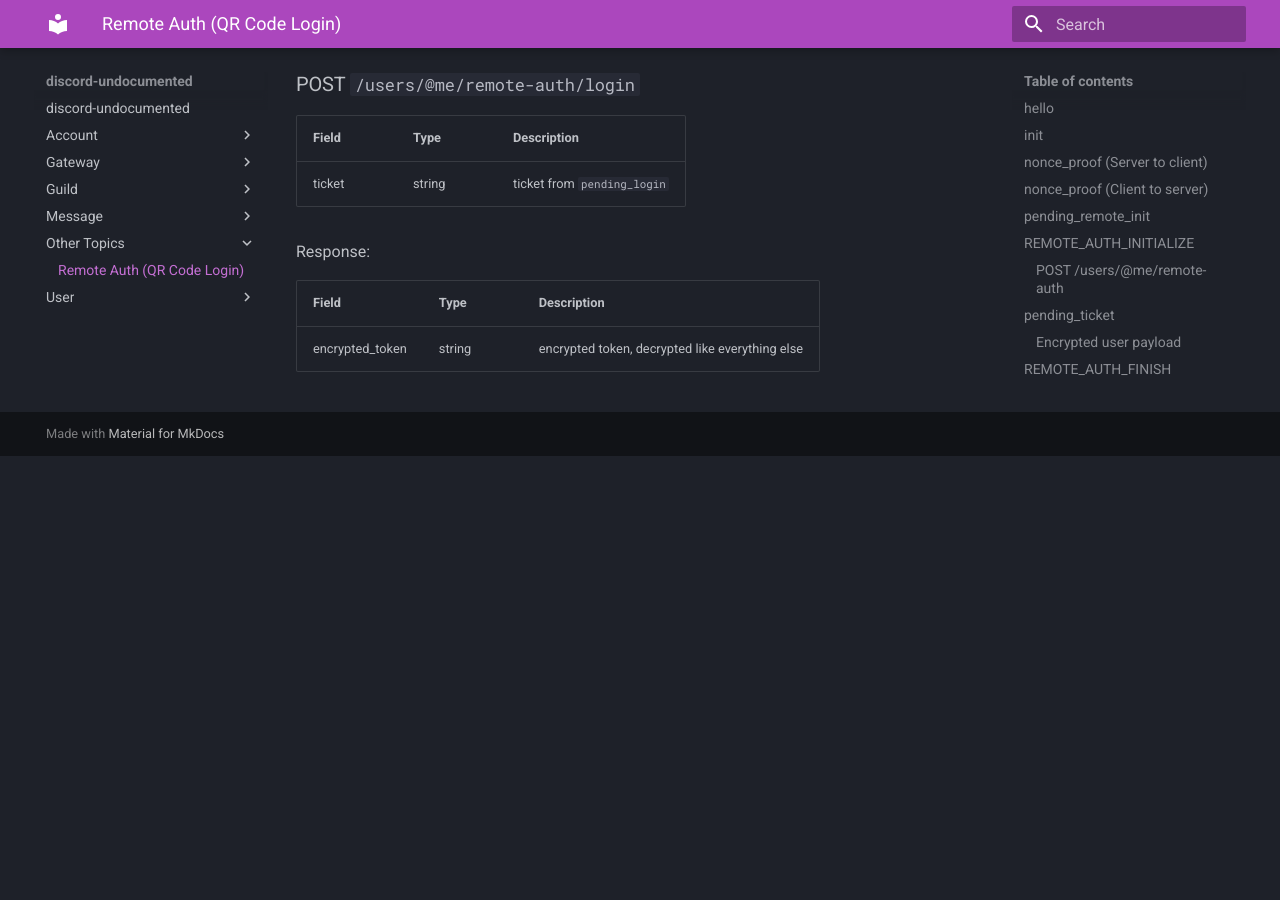
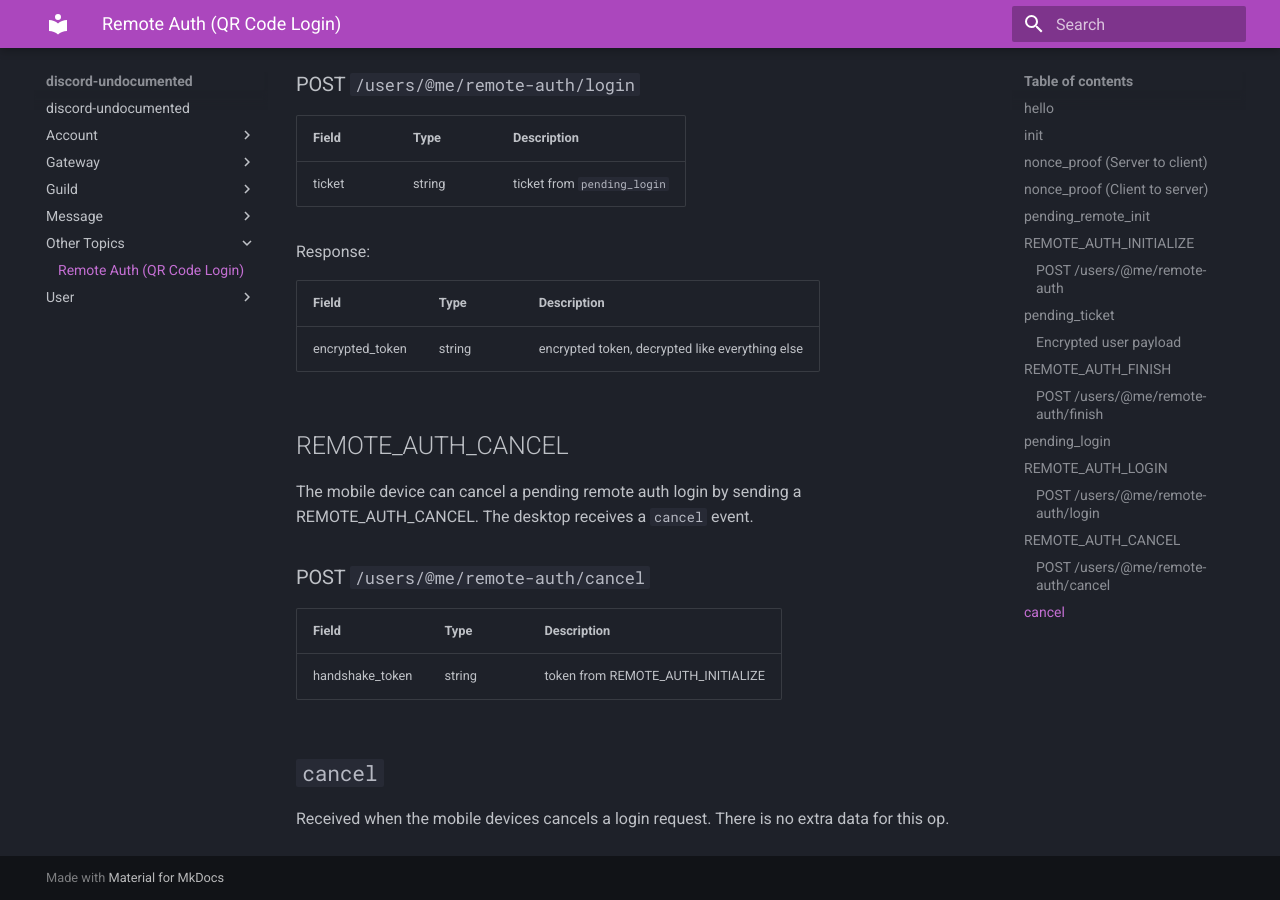
Before and after one commit to ouwou/discord-undocumented, an MkDocs documentation site: the page built from docs/remote_auth.md, in a window 1280 px wide and 900 px high, scrolled down 3431 px. Built offline with MkDocs 1.6.1 and Material for MkDocs 9.7.7, drawn with Linux system fonts in a browser that asks for light colours; before the commit the page ends 3887 px from its top, so only the background shows below that.

Commit message:
add remote auth cancel

```diff
--- a/docs/remote_auth.md
+++ b/docs/remote_auth.md
@@ -121,3 +121,17 @@
 | Field | Type | Description |
 |-------|------|-------------|
 | encrypted_token | string | encrypted token, decrypted like everything else |
+
+## REMOTE_AUTH_CANCEL
+
+The mobile device can cancel a pending remote auth login by sending a REMOTE_AUTH_CANCEL. The desktop receives a `cancel` event.
+
+### POST `/users/@me/remote-auth/cancel`
+
+| Field           | Type   | Description                       |
+|-----------------|--------|-----------------------------------|
+| handshake_token | string | token from REMOTE_AUTH_INITIALIZE |
+
+## `cancel`
+
+Received when the mobile devices cancels a login request. There is no extra data for this op.
```
